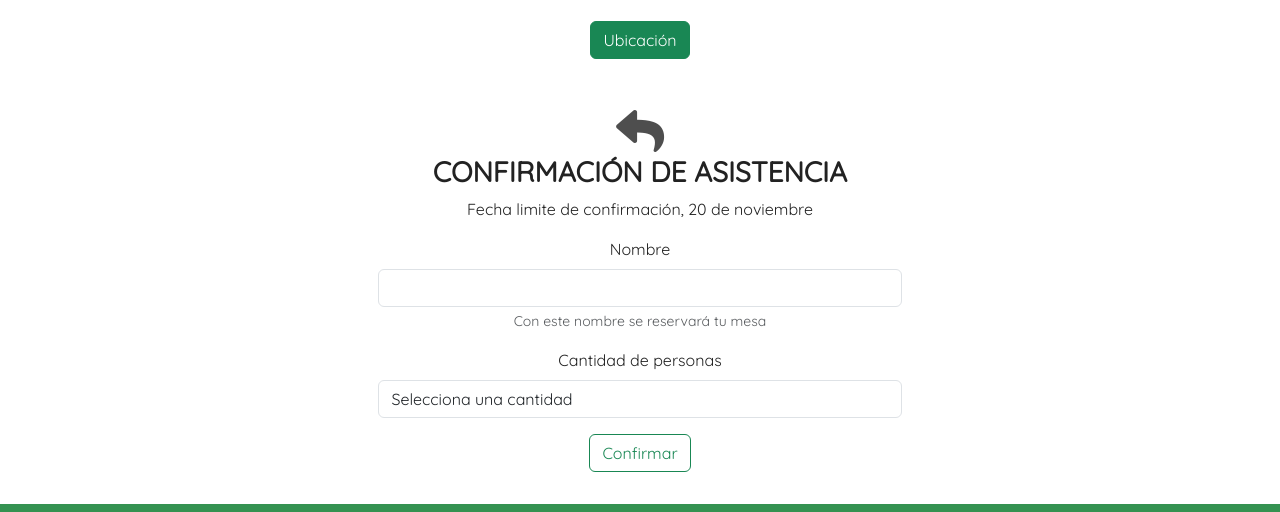
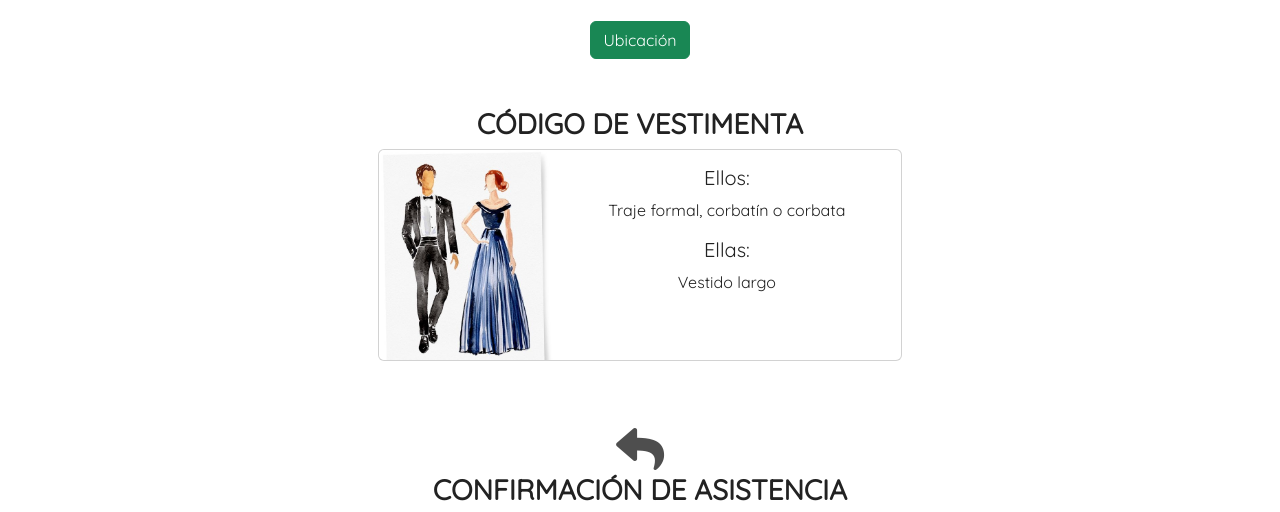
Before and after one commit to Esau-Arenas/InvitacionBodaDyM, a plain HTML site: page index.html in a window 1280 px wide. Shown: the part 3400-3912 px from the top of the page. Drawn offline with nearby package versions, Linux system fonts and the light colour scheme; a script that the page names is missing.

Commit message:
dress code

```diff
--- a/index.html
+++ b/index.html
@@ -114,6 +114,26 @@
       </div>-->
       <br>
       <br>
+
+      <h3 class="details-heading">Código de Vestimenta</h3>
+      <div class="card mb-3" style="max-width: 540px;">
+        <div class="row g-0">
+          <div class="col-md-4">
+            <img src="./img/traje.jpg" class="img-fluid rounded-start" alt="...">
+          </div>
+          <div class="col-md-8">
+            <div class="card-body">
+              <h5 class="card-title">Ellos:</h5>
+              <p class="card-text">Traje formal, corbatín o corbata</p>
+              <h5 class="card-title">Ellas:</h5>
+              <p class="card-text">Vestido largo</p>
+            </div>
+          </div>
+        </div>
+      </div>
+      <br>
+      <br>
+
       <div class="details">
         <i class="fas fa-reply"></i>
         <h3 class="details-heading" id="rsvp">Confirmación de Asistencia</h3>
```
Also changed, not shown: img/traje.jpg (added).
